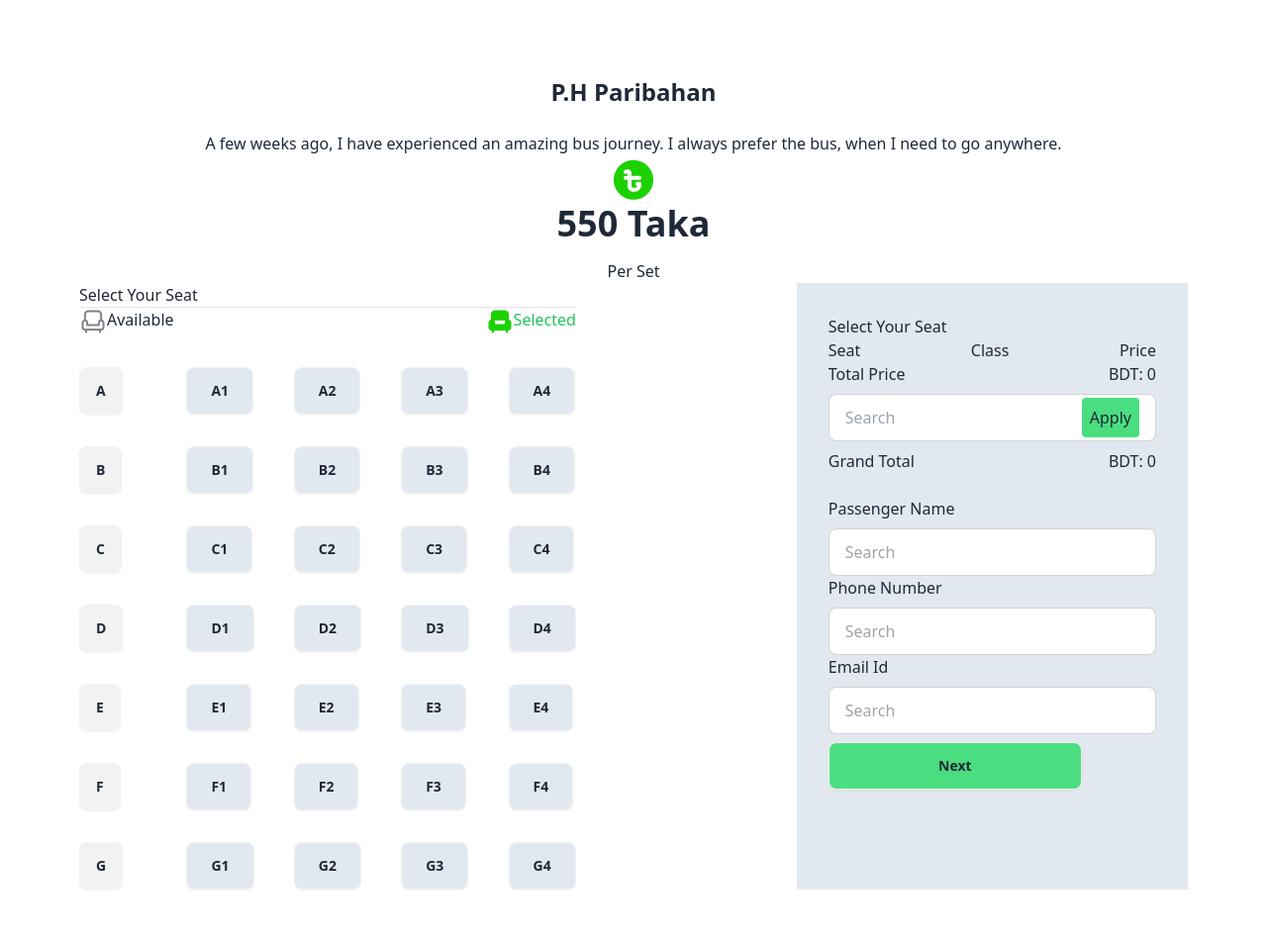
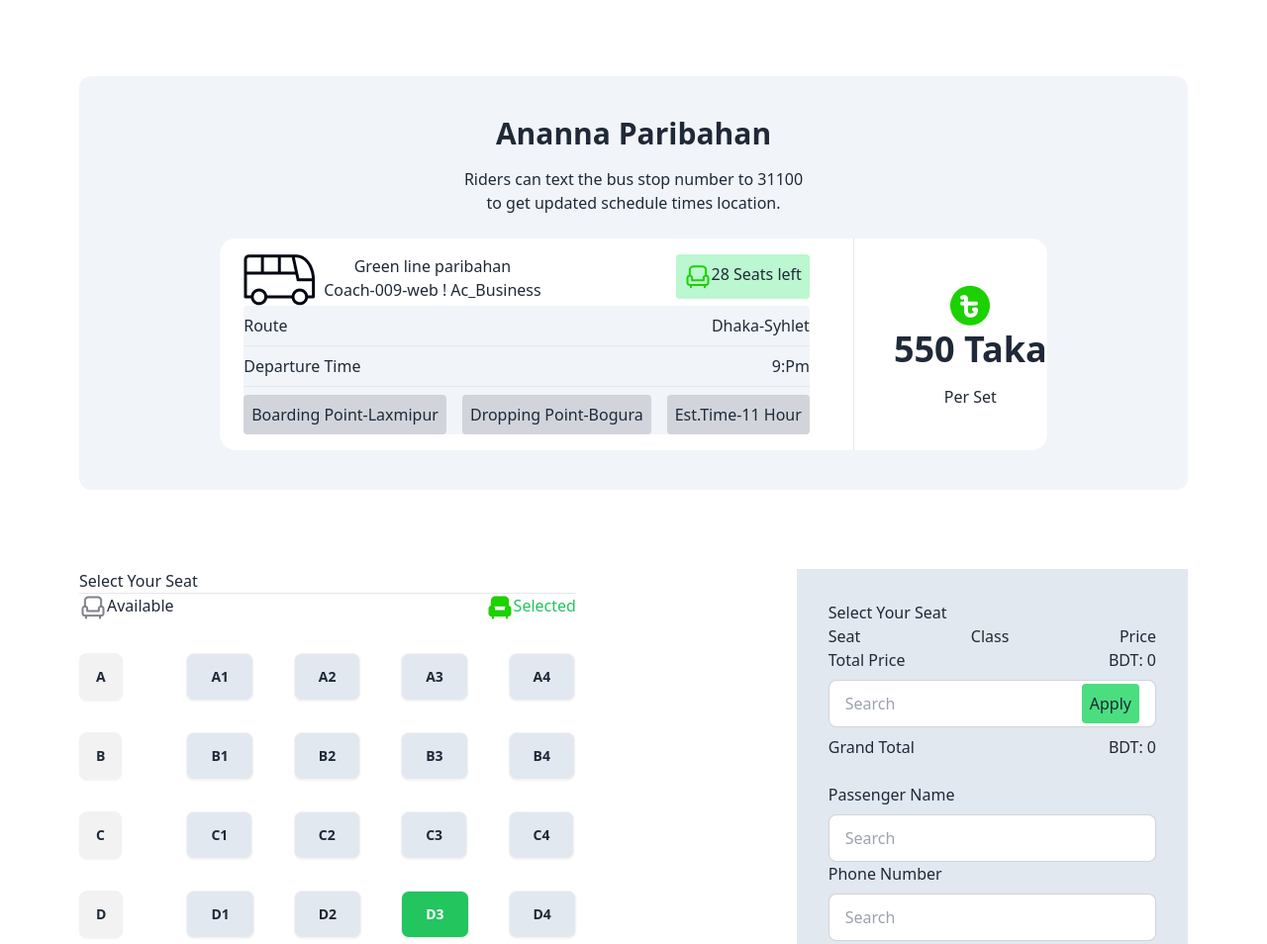
Before and after one commit to 96shahadat/Assingment-5, a plain HTML site: page index.html in a window 1280 px wide. Shown: the part 1375-2329 px from the top of the page at 99% size. Drawn offline with nearby package versions, Linux system fonts and the light colour scheme.

Commit message:
added the new section

```diff
--- a/index.html
+++ b/index.html
@@ -107,24 +107,58 @@
         <button class="btn btn-outline btn-success">See All Offers</button>
       </div>
     </section>
-    <section>
-      <div class="text-center mt-20">
-        <h1 class="font-bold text-2xl">P.H Paribahan</h1>
-        <p class="mt-6">A few weeks ago, I have experienced an amazing bus journey. I always prefer the bus, when I need
-          to go
-          anywhere.</p>
-      </div>
-    </section>
+
 
     <section>
-      <div class="flex flex-col justify-center items-center">
-        <!-- <div class="stat-title">Current balance</div> -->
-        <img src="images/fare.png" alt="">
-        <div class="stat-value">550 Taka</div>
-        <div class="stat-actions">
-          <p>Per Set</p>
+      <section id="ananna-ground" class=" pb-10 pt-10 rounded-xl m-20 bg-slate-100 seat">
+        <div class="text-center">
+          <h1 class="text-3xl font-bold">Ananna Paribahan</h1>
+          <p class="pt-4 px-96">Riders can text the bus stop number to 31100 to get updated schedule times location.</p>
+        </div>
+        <div class="text-center">
+          <div class="stats mt-6">
+
+            <div class="stat">
+              <div class="flex justify-between">
+                <div class="flex gap-2">
+                  <img src="images/bus-logo.png" alt="">
+                  <div>
+                    <p>Green line paribahan</p>
+                    <p>Coach-009-web ! Ac_Business</p>
                   </div>
                 </div>
+                <div>
+                  <div class="flex bg-green-200 rounded p-2">
+                    <img src="images/seat-green.png" alt="">
+                    <h3><span id="seat">28</span> Seats left</h3>
+                  </div>
+                </div>
+              </div>
+              <div class="bg-slate-100 rounded">
+                <div class="flex justify-between pt-2">
+                  <p>Route</p>
+                  <p>Dhaka-Syhlet</p>
+                </div>
+                <hr class="dashed mt-2">
+                <div class="flex justify-between pt-2">
+                  <p>Departure Time</p>
+                  <p>9:Pm</p>
+                </div>
+                <hr class="dashed mt-2">
+                <div class="flex gap-4 pt-2">
+                  <p class="bg-gray-300 rounded p-2">Boarding Point-Laxmipur</p>
+                  <p class="bg-gray-300 rounded p-2">Dropping Point-Bogura</p>
+                  <p class="bg-gray-300 rounded p-2">Est.Time-11 Hour</p>
+                </div>
+              </div>
+            </div>
+
+            <div class="flex flex-col justify-center items-center ml-5">
+              <!-- <div class="stat-title">Current balance</div> -->
+              <img class="ml-10" src="images/fare.png" alt="">
+              <div class="stat-value ml-10">550 Taka</div>
+              <div class="stat-actions">
+                <p class="ml-10">Per Set</p>
               </div>
             </div>
       </section>
@@ -204,7 +238,7 @@
                   <button class="btn bg-slate-200 px-6">D2</button>
                 </div>
                 <div class="add-btn">
-                <button class="btn bg-slate-200 px-6">D3</button>
+                  <button class="btn bg-green-500 text-white px-6">D3</button>
                 </div>
                 <div class="add-btn">
                   <button class="btn bg-slate-200 px-6">D4</button>
@@ -213,7 +247,7 @@
                   <button class=" btn">E</button>
                 </div>
                 <div class="add-btn">
-                <button class="btn bg-slate-200 px-6">E1</button>
+                  <button class="btn bg-green-500 text-white px-6">E1</button>
                 </div>
                 <div class="add-btn">
                   <button class="btn bg-slate-200 px-6">E2</button>
@@ -246,7 +280,7 @@
                   <button class="btn bg-slate-200 px-6">G1</button>
                 </div>
                 <div class="add-btn">
-                <button class="btn bg-slate-200 px-6">G2</button>
+                  <button class="btn bg-green-500 text-white px-6">G2</button>
                 </div>
                 <div class="add-btn">
                   <button class="btn bg-slate-200 px-6">G3</button>
```
Lines whose indentation alone changed are shown as unchanged.
